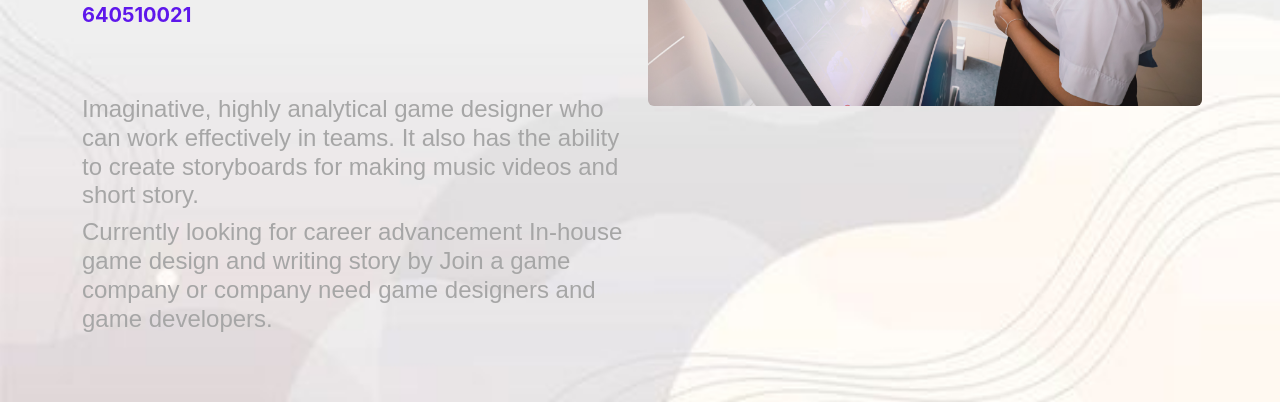
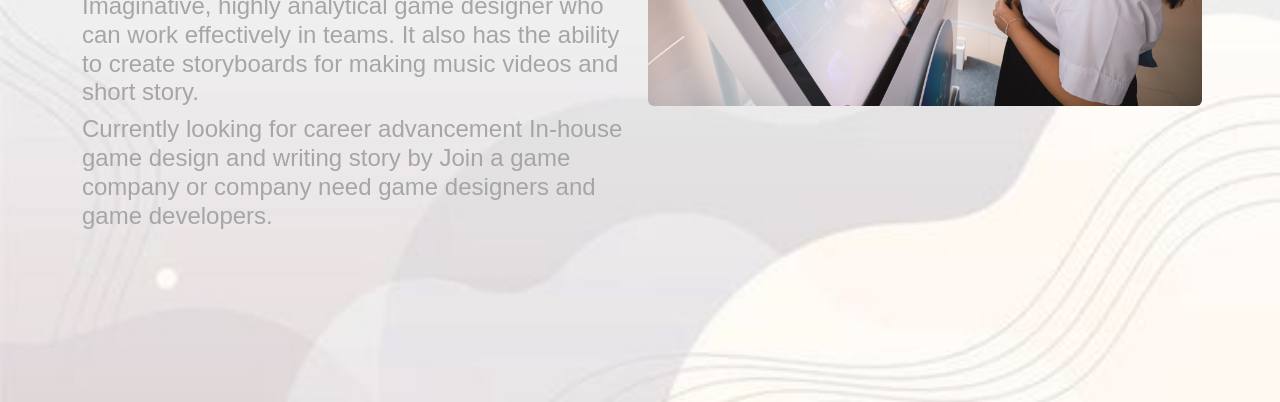
Before and after one commit to JiMintNiE/resume, a plain HTML site: page index.html in a window 1280 px wide. Shown: the part 398-800 px from the top of the page. Drawn offline with nearby package versions, Linux system fonts and the light colour scheme.

Commit message:
version3

```diff
--- a/index.html
+++ b/index.html
@@ -3,7 +3,7 @@
   <head>
     <meta http-equiv="content-type" content="text/html; charset=utf-8">
     <meta name="viewport" content="width=device-width, initial-scale=1">
-    <title>Bootstrap demo</title>
+    <title>Profile</title>
     <link href="https://cdn.jsdelivr.net/npm/bootstrap@5.3.2/dist/css/bootstrap.min.css"
 
       rel="stylesheet" integrity="sha384-T3c6CoIi6uLrA9TneNEoa7RxnatzjcDSCmG1MXxSR1GAsXEV/Dwwykc2MPK8M2HN"
@@ -26,7 +26,6 @@
           <h4 class="my-into">Let me introduce myself!</h4>
           <h4 class="my-name"> KANYAPORN </h4>
           <h4 class="my-lastname"> NILPLUK</h4>
-          <h4 class="my-into">640510021</h4>
           <br>
           <h4> Imaginative, highly analytical game designer who can work
             effectively in teams. It also has the ability to create storyboards
@@ -56,6 +55,5 @@
 integrity="sha384-C6RzsynM9kWDrMNeT87bh95OGNyZPhcTNXj1NW7RuBCsyN/o0jlpcV8Qyq46cDfL"
 
 crossorigin="anonymous"></script> </div>
-
   </body>
 </html>
```
Also changed, not shown: 1 other file.
